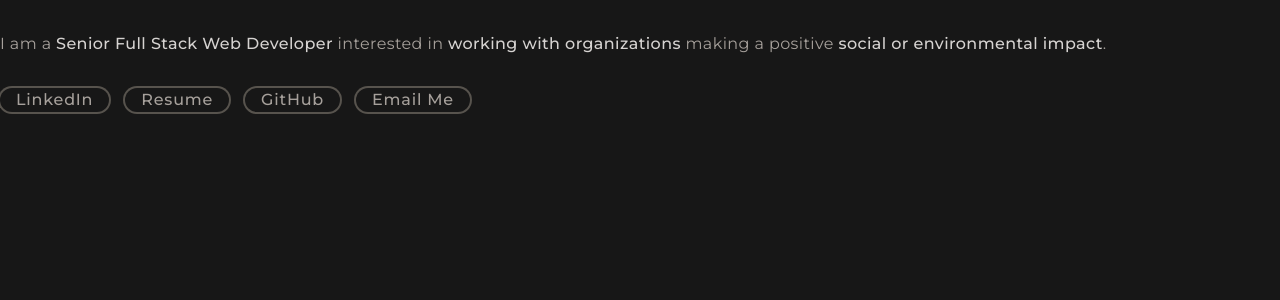
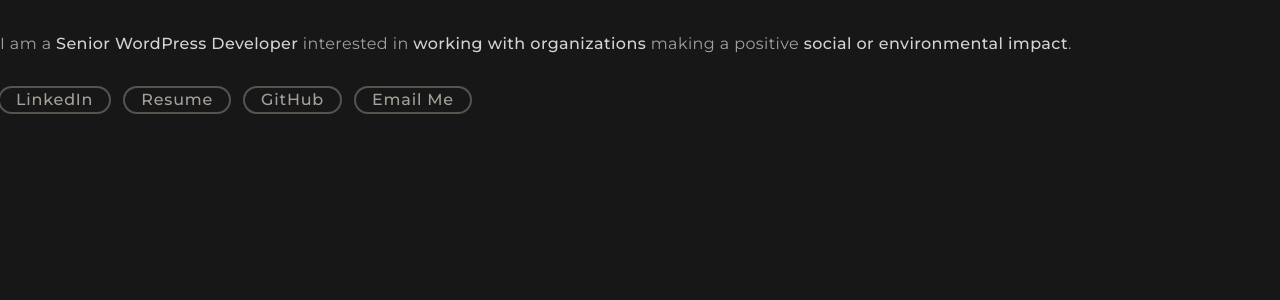
Before and after one commit to jruns/jruns.github.io, a Next.js app: page / in a window 1280 px wide. Shown: the top 300 px of the page. Built offline with nearby package versions, Linux system fonts and the light colour scheme.

Commit message:
fix: Update homepage job title

```diff
--- a/src/app/page.tsx
+++ b/src/app/page.tsx
@@ -14,7 +14,7 @@ export default function Home() {
         <Header />
         <div className="flex flex-col">
             <div className="mt-4">
-              <p className="font-montserrat text-base tracking-wide">I am a <span className="highlights">Senior Full Stack Web Developer</span> interested in <span className="highlights">working with organizations</span> making a positive <span className="highlights">social or environmental impact</span>.</p>
+              <p className="font-montserrat text-base tracking-wide">I am a <span className="highlights">Senior WordPress Developer</span> interested in <span className="highlights">working with organizations</span> making a positive <span className="highlights">social or environmental impact</span>.</p>
             </div>
             <div className="flex flex-row flex-wrap gap-x-4 gap-y-5 mt-8 mb-9">
               { externalLinks.map( (link, i) => (
```
